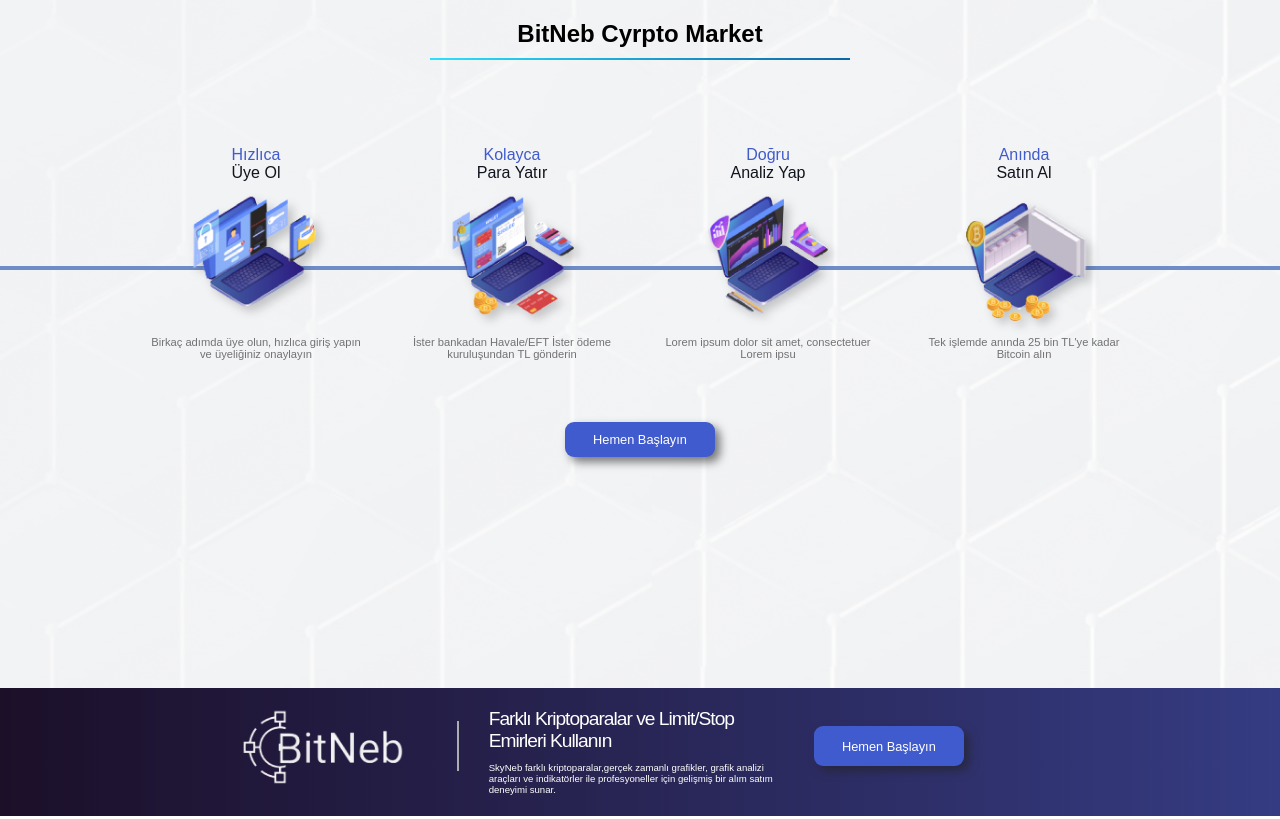
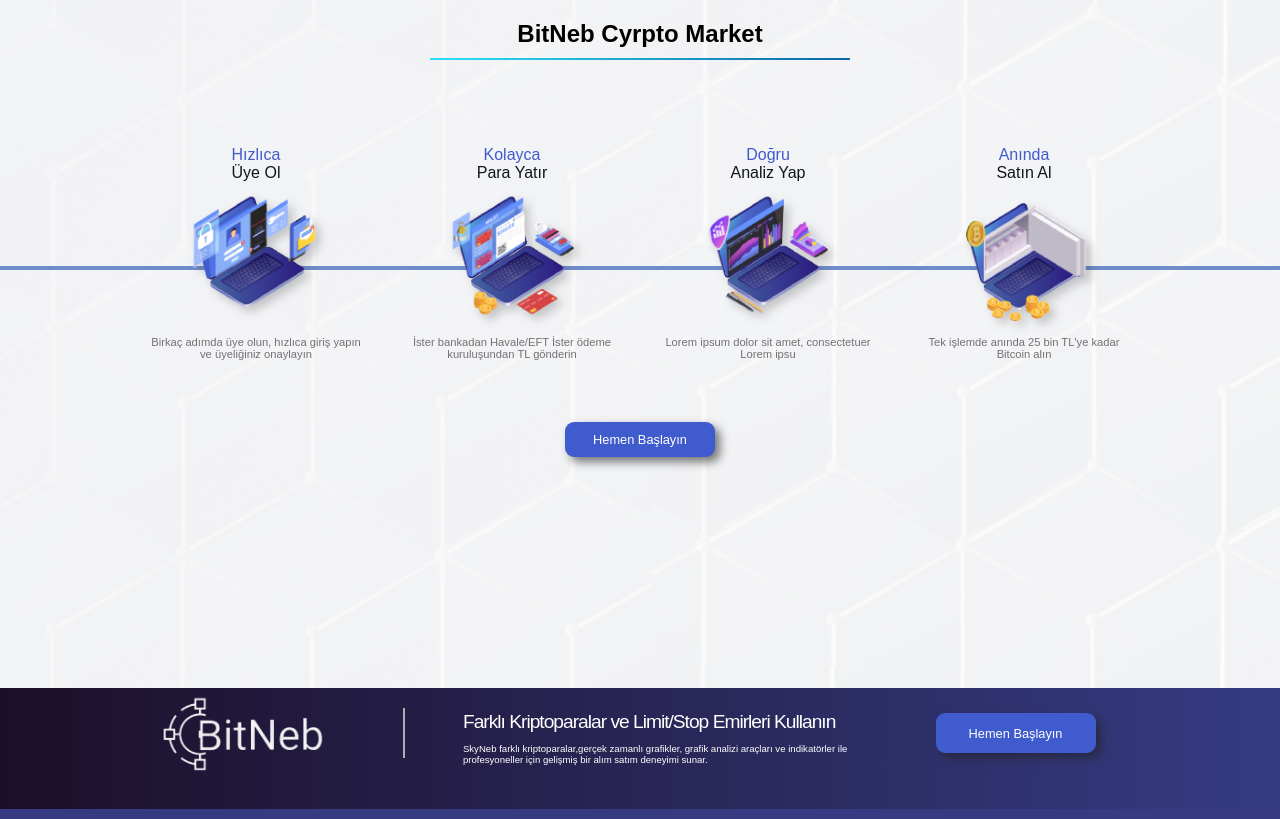
Before and after one commit to Blourvim/bitneb-landing-page, a React (Create React App) app: page / in a window 1280 px wide. Built offline with nearby package versions, Linux system fonts and the light colour scheme.

Commit message:
give footer button margin

```diff
--- a/src/components/footer/Footer.js
+++ b/src/components/footer/Footer.js
@@ -7,13 +7,13 @@
 
 return(
     <footer>
-        <Grid className='footer-content' container xs={11}md={8}>
+        <Grid className='footer-content' container xs={11}md={10}>
         <Grid item lg={3} md={3} sm={3} xs={12} className='grid-item' >
 
         <img className='footer-logo'src={image} alt={alt}/>
 
         </Grid>
-        <Grid item lg={5} md={4} sm={6} xs={12} align-content-xs-center className='grid-item'>
+        <Grid item lg={6} md={6} sm={6} xs={12}  className='grid-item'>
         <div className='footer-divider'></div>
 
 <div className='center'>
@@ -22,10 +22,11 @@
             </div>
 
         </Grid>
-        <Grid item  lg={3}  md={4} sm={12}xs={12} align-content-xs-center className='grid-item'>
+        <Grid item style={{margin:20}} lg={2}  md={3} sm={2}xs={12} marginTop='20px' className='grid-item'>
         <button className='footer-button center'>{button}</button>
         </Grid>
     </Grid>
+    <div className='blue-ribbon'></div>
 </footer>
 )
 
--- a/src/components/footer/footer.css
+++ b/src/components/footer/footer.css
@@ -5,9 +5,11 @@
 }
 
   footer{
-    min-height: 8em;
+    min-height: 8.2em;
     margin-top: auto;
     background:#6cf;
+
+    position: relative;
 
 
       background: hsla(269, 45%, 11%, 1);
@@ -31,7 +33,7 @@
 
 .footer-logo{
     width: 100%;
-    min-width: 10rem;
+    min-width: 15%;
     max-width: 170px;
     max-height: 100px;
     height: auto;
@@ -76,29 +78,47 @@
     border-radius: 9px;
     color: white;
     height: 40px;
-    width: 150px;
+    width: 160px;
     padding: 10px 20px;
     text-align: center;
     text-decoration: none;
     display: inline-block;
     -webkit-filter: drop-shadow(5px 5px 5px rgba(34, 34, 34, 0.596));
     filter:         drop-shadow(5px 5px 5px rgba(34, 34, 34, 0.596));
-    margin-top: 40px;
+    margin-top: 60px;
     margin-left: 40px;
     display: inline-block;
-    min-width: 120px;
+    min-width: 140px;
     font-size: 80%;
   }
 
-
+.mui-grid-item{
+  margin: "auto"
+}
   .grid-item{
 display: flex;
 align-self: center;
 align-content: center;
 align-items: center;
+margin-top: 20px;
 
   }
 
   .center{
     margin:0 auto;
   }
+
+  .blue-ribbon{
+
+    width: 100%;
+    background-color: #353A81;
+    height:10px;
+    bottom: 0;
+    right: 0;
+    position: absolute;
+  }
+
+  footer-button-wrapper{
+    margin-bottom: 30px;
+
+  }
```
